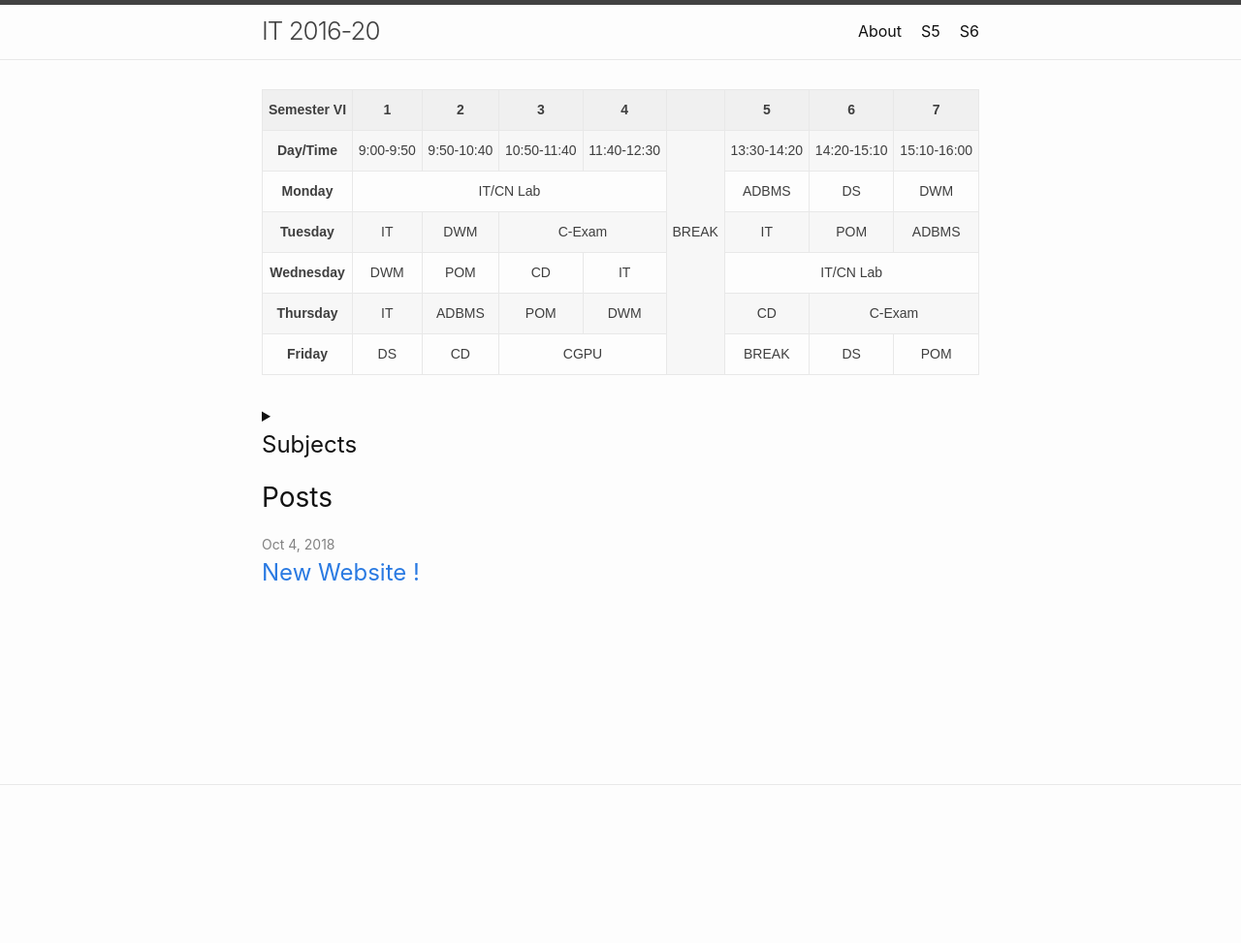
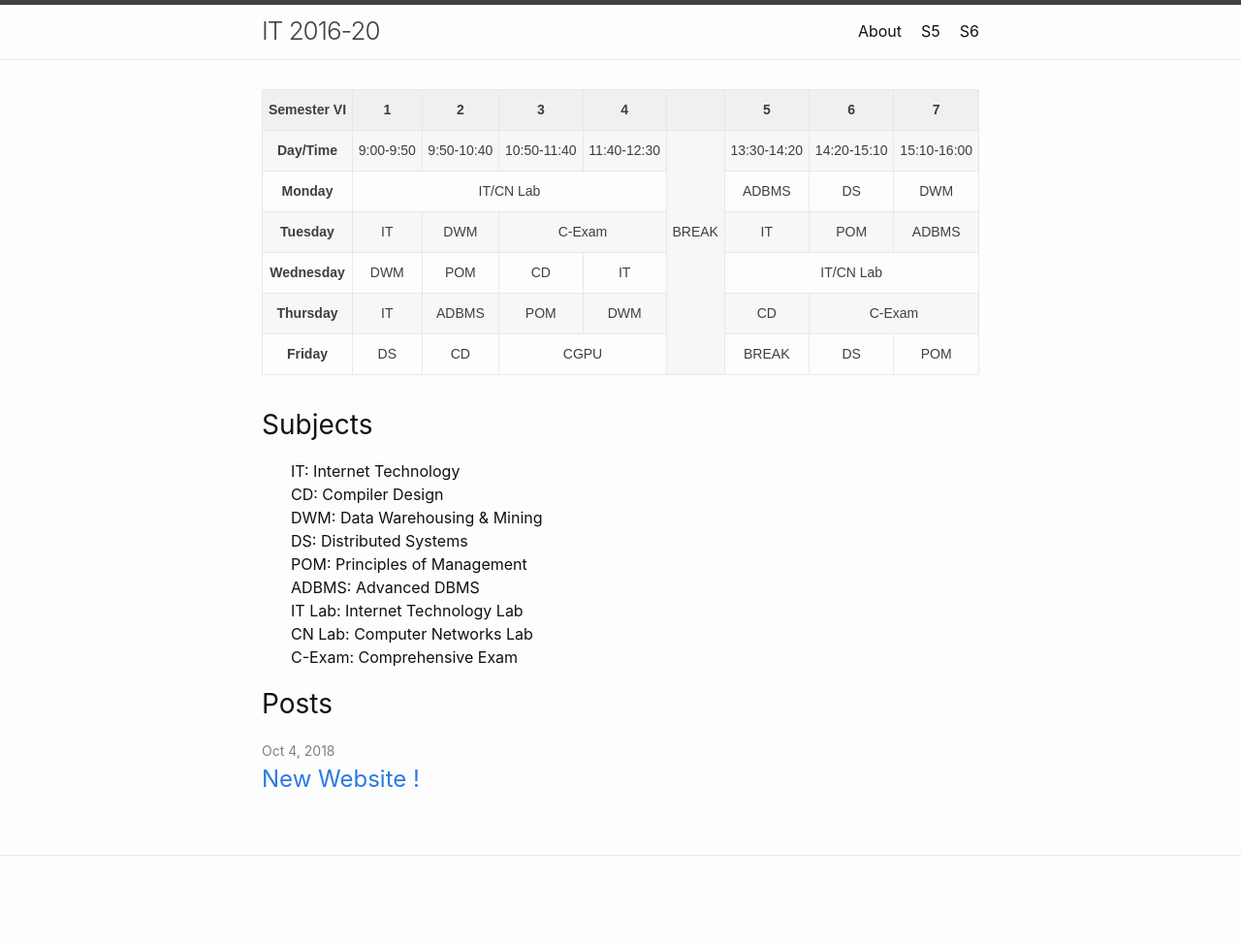
Before and after one commit to IT-GECBH/2020, a Jekyll site: the page built from index.md, in a window 1280 px wide. Shown: the whole page at 97% size. Built offline with Jekyll 4.4.1, drawn with Linux system fonts in a browser that asks for light colours; before the commit the page ends 900 px from its top, so only the background shows below that.

Commit message:
Update home.html

```diff
--- a/_layouts/home.html
+++ b/_layouts/home.html
@@ -10,8 +10,8 @@
   {{ content }}
 
   {%- include time_table.html -%}
-  <details>
-    <summary><h2 >Subjects</h2></summary>
+
+  <h2 class="post-list-heading">Subjects</h2>
   <ul style="list-style-type:none;">
     <li>IT: Internet Technology</li>
     <li>CD: Compiler Design</li>
@@ -23,7 +23,7 @@
     <li>CN Lab: Computer Networks Lab</li>
     <li>C-Exam: Comprehensive Exam</li>
   </ul>
-  </details>
+
   {%- if site.posts.size > 0 -%}
     <h2 class="post-list-heading">{{ page.list_title | default: "Posts" }}</h2>
     <ul class="post-list">
```
Lines whose indentation alone changed are shown as unchanged.
